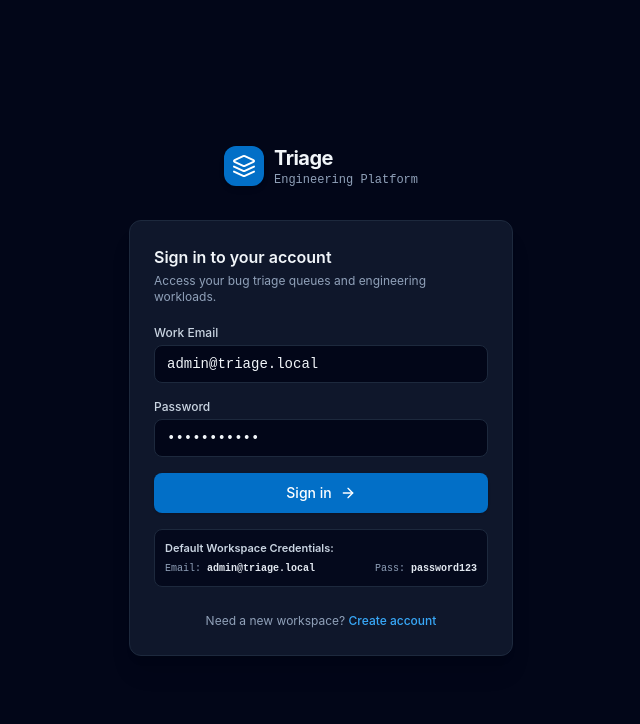
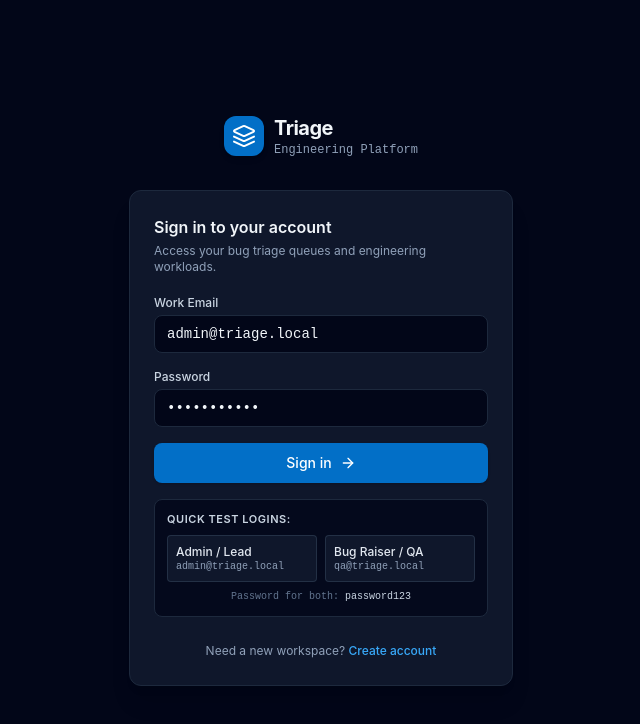
Before and after one commit to Albert101255/bug-report-classifier, a React (Vite) app in the folder frontend/: page /login in a window 1280 px wide. Shown: the top 724 px of the page, without its empty margins (319-959 px from the left). Built offline with nearby package versions, Linux system fonts and the light colour scheme; no server answers.

Commit message:
feat(auth): add seeded QA bug reporter account and login selector

```diff
--- a/frontend/src/pages/Auth/Login.tsx
+++ b/frontend/src/pages/Auth/Login.tsx
@@ -96,18 +96,47 @@ export const Login: React.FC = () => {
             </button>
           </form>
 
-          <div className="mt-4 p-2.5 rounded-lg bg-slate-950/80 border border-slate-800 text-[11px] text-slate-400 space-y-1">
-            <span className="font-semibold text-slate-300 block">
-              Default Workspace Credentials:
+          <div className="mt-4 p-3 rounded-lg bg-slate-950/80 border border-slate-800 text-xs text-slate-400 space-y-2">
+            <span className="font-semibold text-slate-300 block text-[11px] uppercase tracking-wider">
+              Quick Test Logins:
             </span>
-            <div className="flex justify-between font-mono text-[10px]">
-              <span>
-                Email:{' '}
-                <strong className="text-slate-200">admin@triage.local</strong>
-              </span>
-              <span>
-                Pass: <strong className="text-slate-200">password123</strong>
-              </span>
+            <div className="grid grid-cols-2 gap-2">
+              <button
+                type="button"
+                onClick={() => {
+                  setEmail('admin@triage.local');
+                  setPassword('password123');
+                  setError(null);
+                }}
+                className="p-2 rounded bg-slate-900 hover:bg-slate-800 border border-slate-700/60 text-left transition-colors"
+              >
+                <div className="font-medium text-slate-200 text-xs">
+                  Admin / Lead
+                </div>
+                <div className="font-mono text-[10px] text-slate-400">
+                  admin@triage.local
+                </div>
+              </button>
+              <button
+                type="button"
+                onClick={() => {
+                  setEmail('qa@triage.local');
+                  setPassword('password123');
+                  setError(null);
+                }}
+                className="p-2 rounded bg-slate-900 hover:bg-slate-800 border border-slate-700/60 text-left transition-colors"
+              >
+                <div className="font-medium text-slate-200 text-xs">
+                  Bug Raiser / QA
+                </div>
+                <div className="font-mono text-[10px] text-slate-400">
+                  qa@triage.local
+                </div>
+              </button>
+            </div>
+            <div className="text-[10px] text-slate-500 font-mono text-center">
+              Password for both:{' '}
+              <span className="text-slate-300">password123</span>
             </div>
           </div>
 
```
Also changed, not shown: 1 other file (tests, documents, lock files or other folders).
